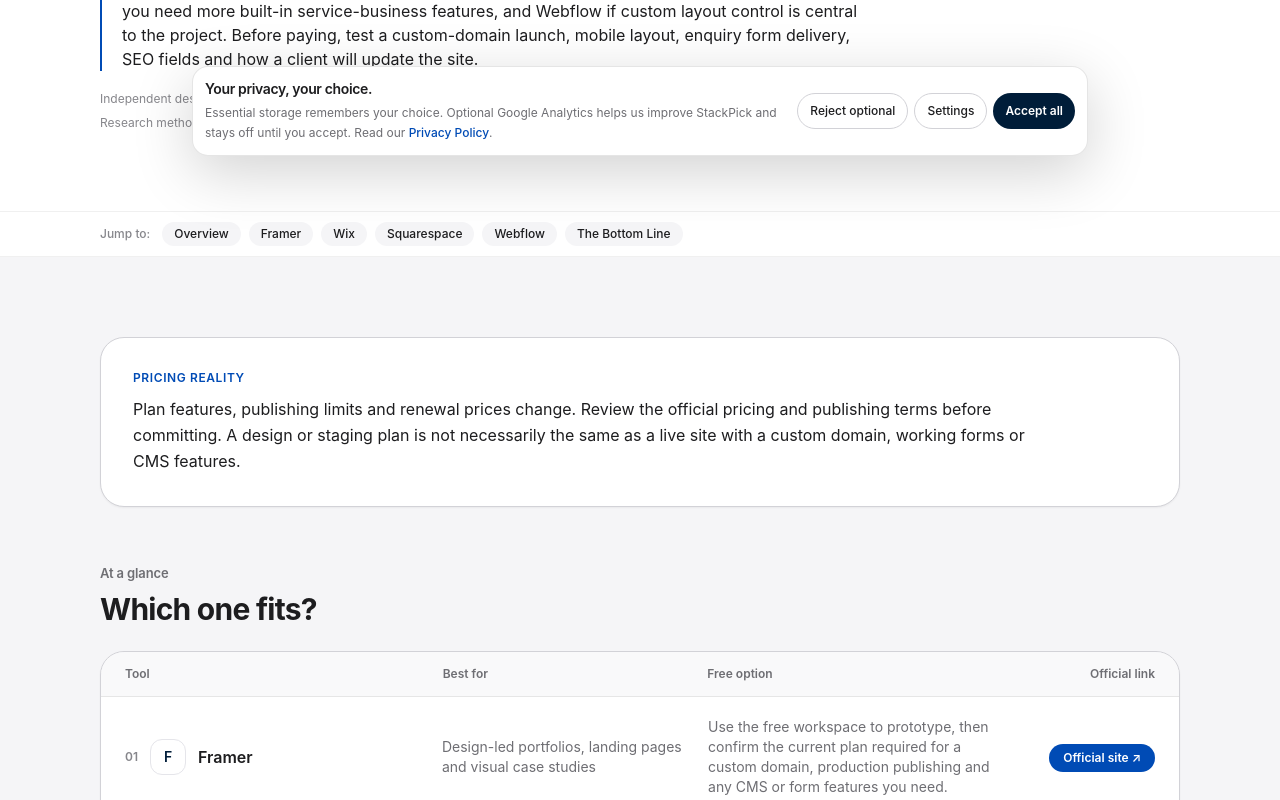
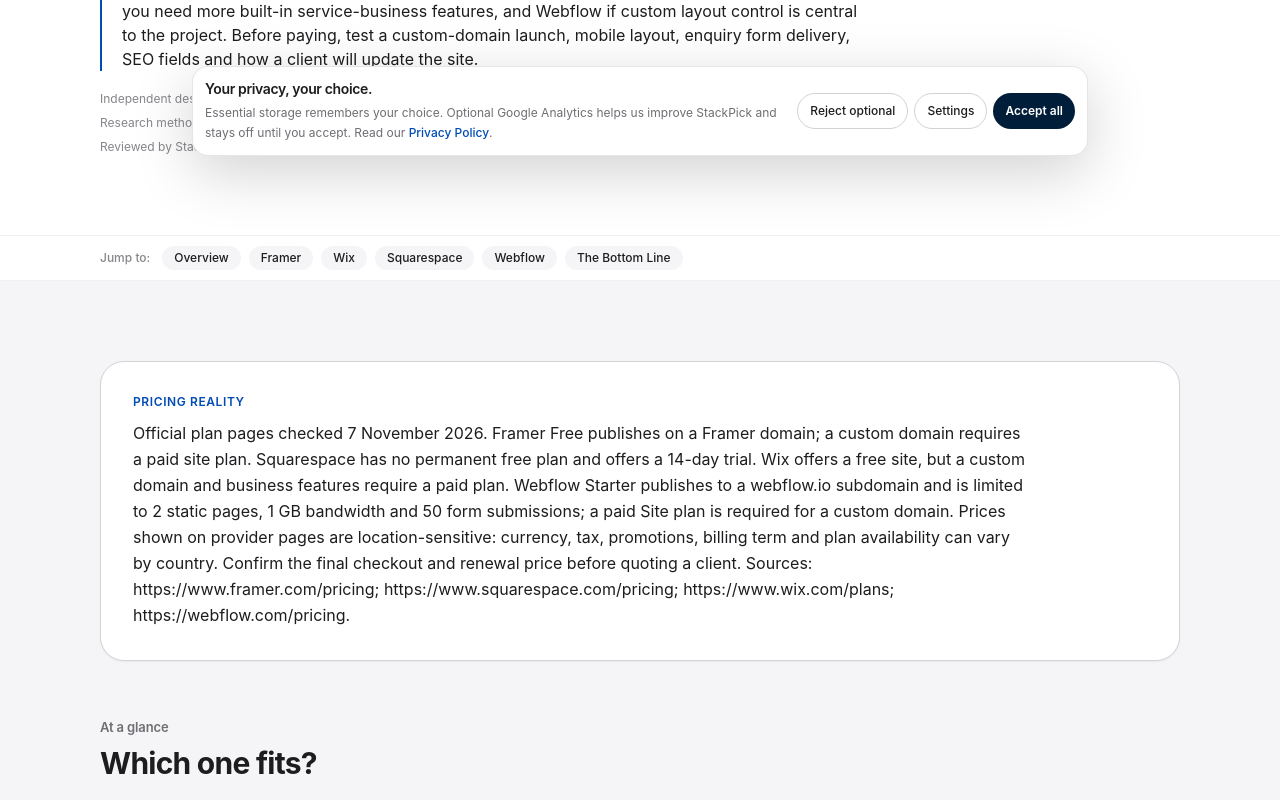
Before and after one commit to LinukaBandara/StackPick, a Next.js app: page /best/website-builder-for-freelancers in a window 1280 px wide. Shown: the part 620-1420 px from the top of the page. Built offline with nearby package versions, Linux system fonts and the light colour scheme; no server answers.

Commit message:
Verify website-builder plans and regional publishing limits

```diff
--- a/app/best/website-builder-for-freelancers/page.tsx
+++ b/app/best/website-builder-for-freelancers/page.tsx
@@ -13,37 +13,38 @@ export default function Page() {
     <ComparisonArticle
       title="Best Website Builders for Freelancers"
       slug="website-builder-for-freelancers"
+      reviewedOn="2026-11-07"
       quickAnswer="For a visual portfolio, prototype the same case study in Framer and Squarespace. Choose Wix if you need more built-in service-business features, and Webflow if custom layout control is central to the project. Before paying, test a custom-domain launch, mobile layout, enquiry form delivery, SEO fields and how a client will update the site."
       intro="A freelancer site needs to do more than look polished: it should show credible work, explain the service, answer common client questions and make it easy to enquire. Choose a builder around the portfolio you need to maintain and the way you expect clients to contact you—not the number of templates in its gallery."
-      pricingNote="Plan features, publishing limits and renewal prices change. Review the official pricing and publishing terms before committing. A design or staging plan is not necessarily the same as a live site with a custom domain, working forms or CMS features."
+      pricingNote="Official plan pages checked 7 November 2026. Framer Free publishes on a Framer domain; a custom domain requires a paid site plan. Squarespace has no permanent free plan and offers a 14-day trial. Wix offers a free site, but a custom domain and business features require a paid plan. Webflow Starter publishes to a webflow.io subdomain and is limited to 2 static pages, 1 GB bandwidth and 50 form submissions; a paid Site plan is required for a custom domain. Prices shown on provider pages are location-sensitive: currency, tax, promotions, billing term and plan availability can vary by country. Confirm the final checkout and renewal price before quoting a client. Sources: https://www.framer.com/pricing; https://www.squarespace.com/pricing; https://www.wix.com/plans; https://webflow.com/pricing."
       tools={[
         {
           name: "Framer",
           bestFor: "Design-led portfolios, landing pages and visual case studies",
-          freeOption: "Use the free workspace to prototype, then confirm the current plan required for a custom domain, production publishing and any CMS or form features you need.",
+          freeOption: "Free publishes on a Framer domain; a custom domain requires a paid site plan. Basic and Pro differ in CMS collections, bandwidth and staging features.",
           tradeoff: "It is suited to visually distinctive pages and polished motion, but check the handoff and content-editing workflow if a client will maintain the site after launch.",
-          url: "https://www.framer.com/",
+          url: "https://www.framer.com/pricing",
         },
         {
           name: "Wix",
           bestFor: "Freelancers who want a site plus business features in one editor",
-          freeOption: "Preview the free published site, including its address and branding; confirm the paid plan needed for your own domain and required business features.",
+          freeOption: "A free site can be published without a credit card, but a custom domain and business features require a paid plan. Prices and currency vary by location; check your billing region.",
           tradeoff: "The all-in-one approach can reduce setup work for forms and service pages, but weigh the editor's flexibility against the amount of upkeep and plan complexity you are comfortable managing.",
-          url: "https://www.wix.com/",
+          url: "https://www.wix.com/plans",
         },
         {
           name: "Squarespace",
           bestFor: "A restrained portfolio or service site built from a cohesive template",
-          freeOption: "Check the current trial and publishing conditions; do not assume a trial site can remain live on a custom domain without a paid plan.",
+          freeOption: "No permanent free plan; new sites start with a 14-day trial. A paid plan is required to keep the site live after the trial.",
           tradeoff: "Templates help maintain a consistent visual system with less design work, but compare the layout flexibility and client editing needs before choosing a template-led approach.",
-          url: "https://www.squarespace.com/",
+          url: "https://www.squarespace.com/pricing",
         },
         {
           name: "Webflow",
           bestFor: "Freelancers who need detailed layout control or build client sites",
-          freeOption: "Separate free design/staging access from production hosting; check current site-plan, custom-domain and CMS limits before quoting a client.",
+          freeOption: "Starter publishes on a webflow.io domain with 2 static pages, 1 GB bandwidth and 50 form submissions. A paid Site plan is required for a custom domain; Basic is for static sites and Premium adds CMS.",
           tradeoff: "Its visual controls provide room for more custom layouts, but the learning curve and client handoff can be heavier than a simpler portfolio builder.",
-          url: "https://webflow.com/",
+          url: "https://webflow.com/pricing",
         },
       ]}
       bottomLine="For a visual portfolio, prototype the same case study in Framer and Squarespace. Consider Wix if you want more built-in service-business features, and Webflow if custom layout control is central to the project. Before committing, test a custom-domain launch, mobile layout, enquiry form delivery, basic SEO fields, image loading and how a client would update a project without breaking the design."
```
